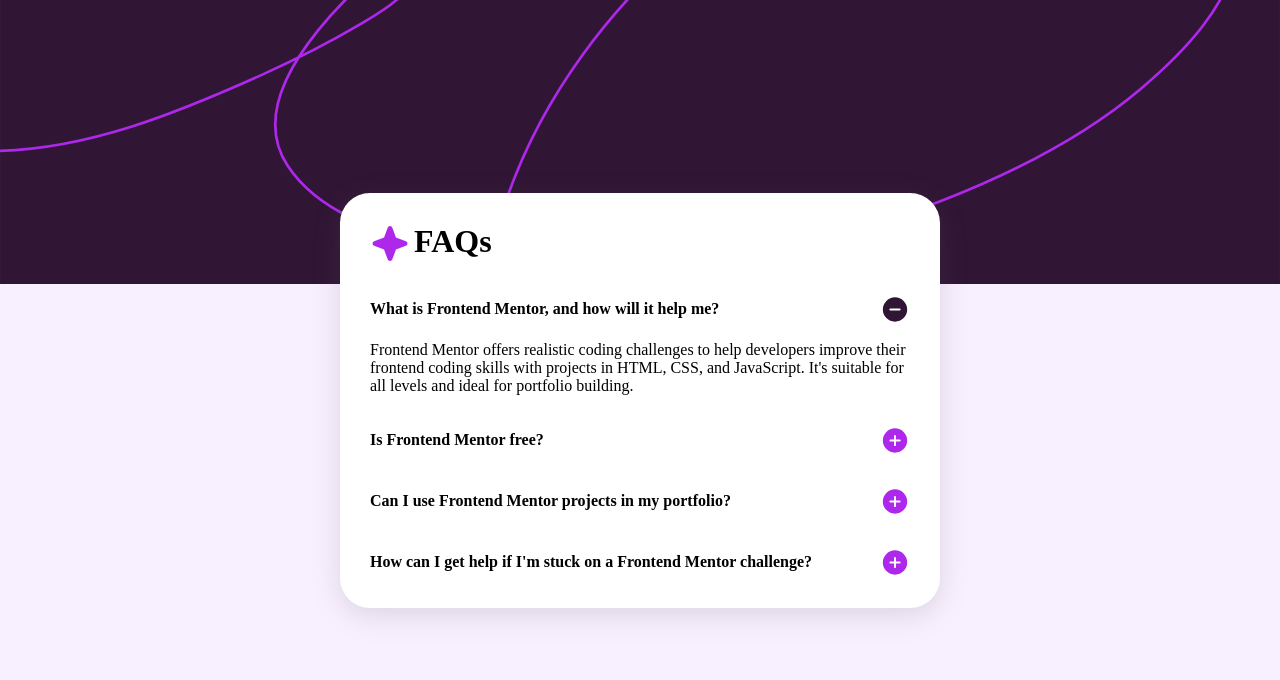
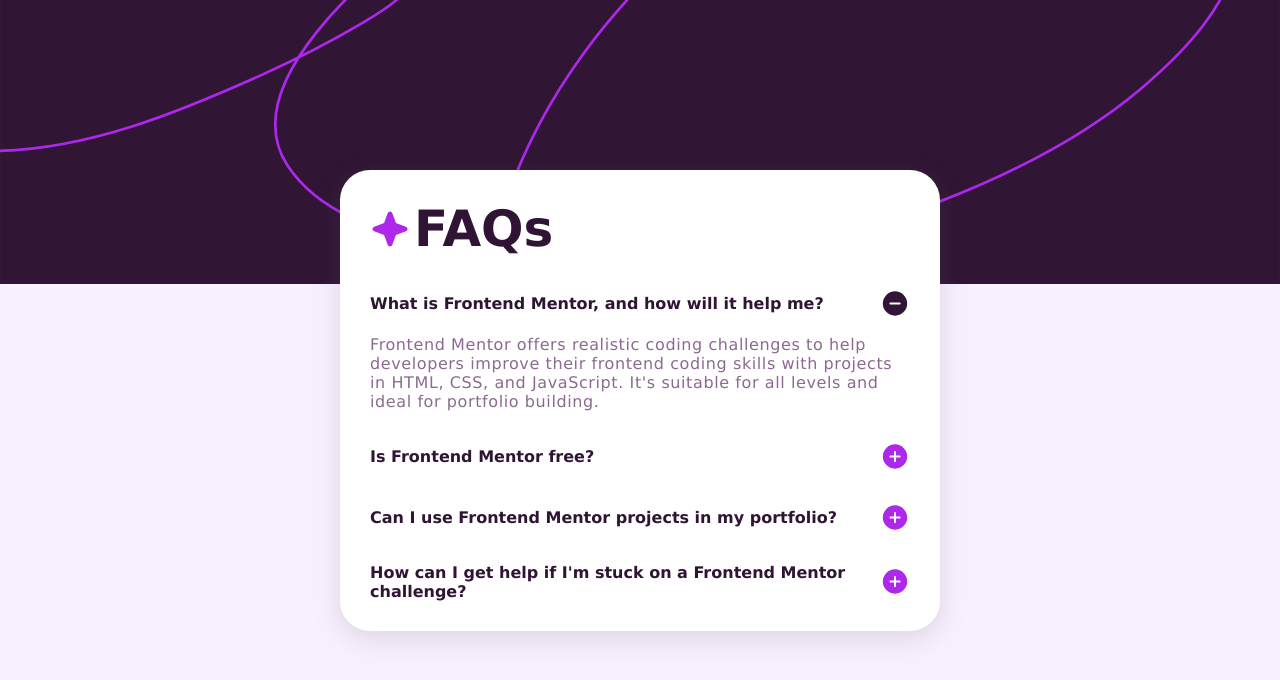
Before and after one commit to wesley-amorim/frontend-mentor-challenges, a plain HTML site: page FAQ/faq-accordion-main/index.html in a window 1280 px wide. Both pictures are taken after a click on the element "What is Frontend Mentor, and how will it help me?". Drawn offline with Linux system fonts and the light colour scheme; files whose address does not match are found by name.

Commit message:
css adjustments faq accordion project

```diff
--- a/FAQ/faq-accordion-main/css/style.css
+++ b/FAQ/faq-accordion-main/css/style.css
@@ -12,6 +12,12 @@ body {
     justify-content: center;
     align-items: center;
     height: 100vh;
+    font-family: 'Lucida Sans', 'Lucida Sans Regular', 'Lucida Grande', 'Lucida Sans Unicode', Geneva, Verdana, sans-serif;
+    color: var(--DarkPurple);
+}
+
+h1 {
+    font-size: 50px;
 }
 
 .background {
@@ -51,6 +57,8 @@ body {
 .common-results {
     display: none;
     margin-top: 16px;
+    color: var(--GrayishPurple);
+    letter-spacing: 0.6px;
 }
 
 .common-plus-icon {
@@ -72,6 +80,6 @@ body {
 .first-question:hover, .second-question:hover
 ,.thid-question:hover, .fourth-question:hover {
     cursor: pointer;
-    color: rgb(133, 34, 133);
+    color: rgb(218, 110, 218);
     transition: 0.4s;
 }
```
